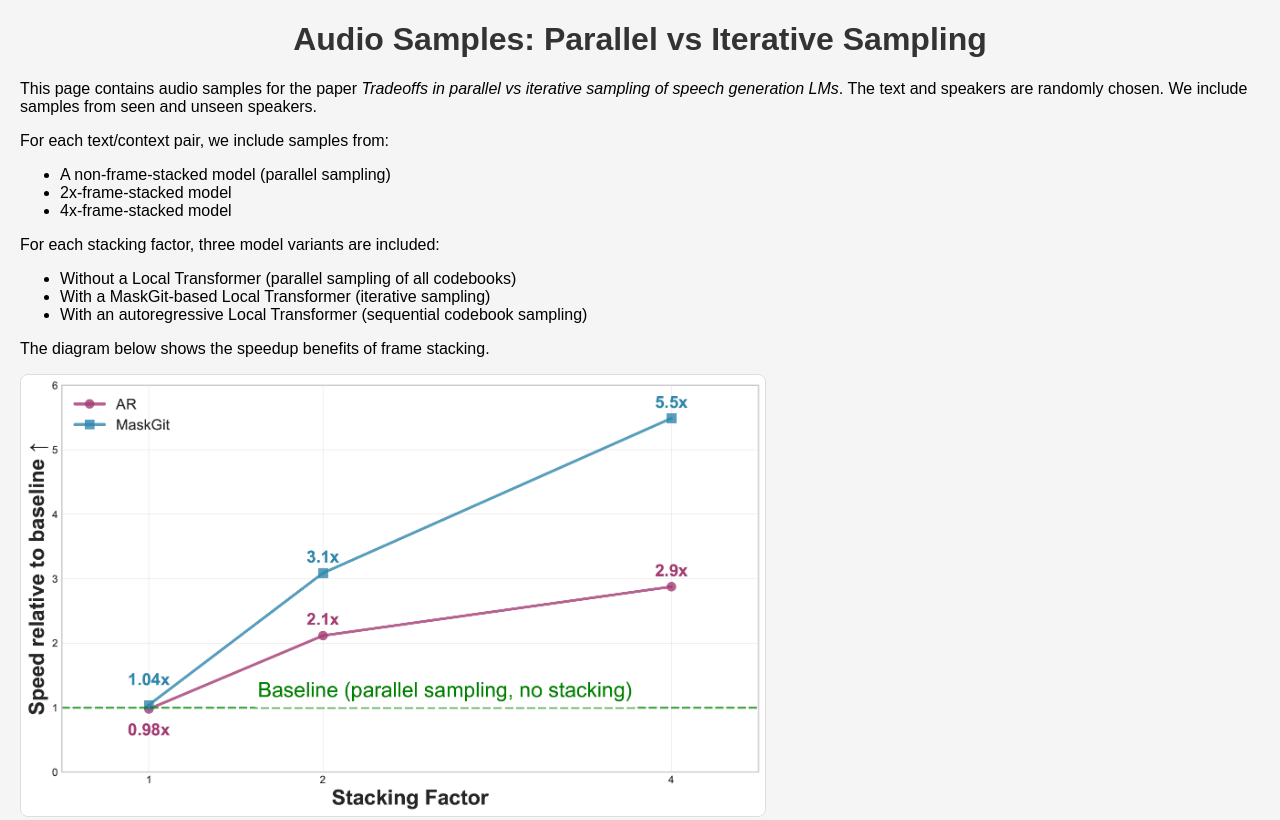
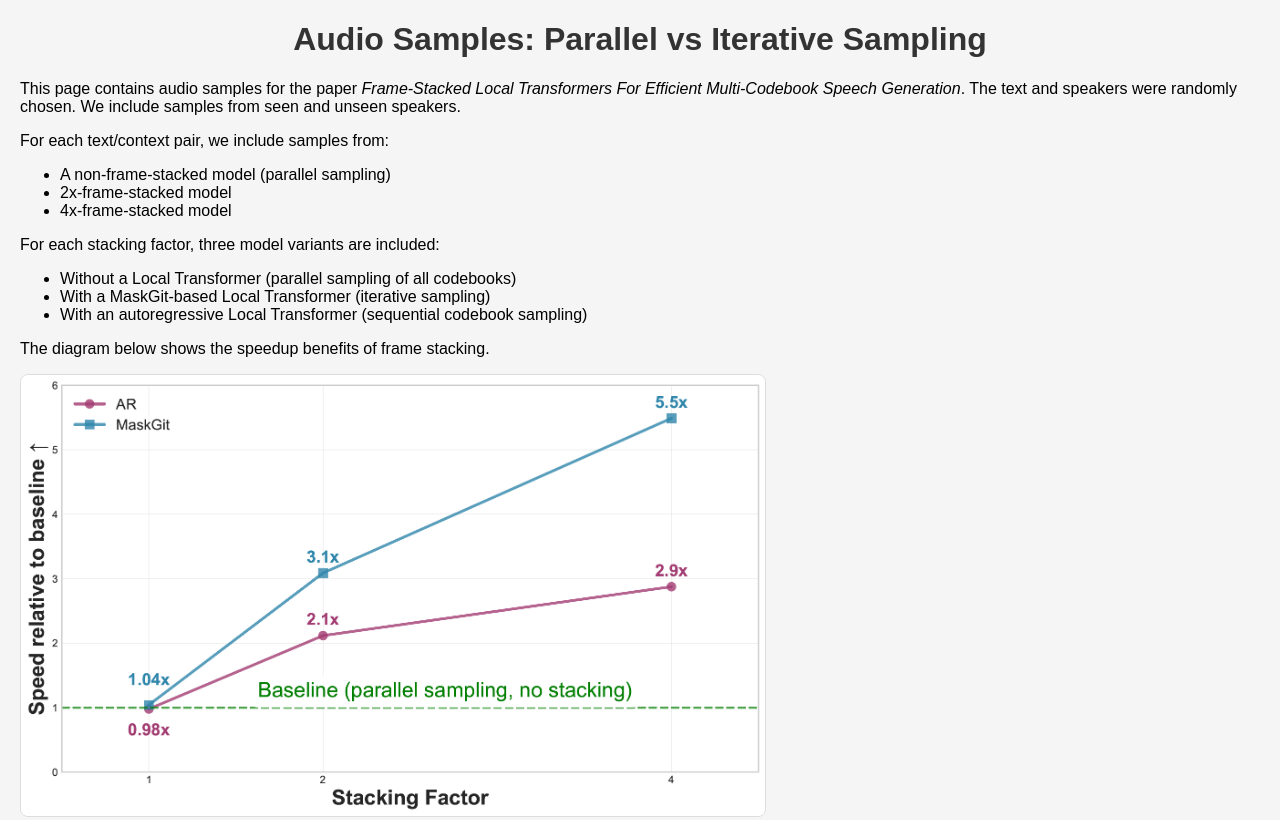
Before and after one commit to frame-stacking-lt/frame-stacking-lt.github.io, a plain HTML site: page index.html in a window 1280 px wide. Shown: the top 820 px of the page. Drawn offline with Linux system fonts and the light colour scheme.

Commit message:
Update index.html

```diff
--- a/index.html
+++ b/index.html
@@ -71,7 +71,7 @@
 </head>
 <body>
     <h1>Audio Samples: Parallel vs Iterative Sampling</h1>
-    <p>This page contains audio samples for the paper <i>Tradeoffs in parallel vs iterative sampling of speech generation LMs</i>. The text and speakers are randomly chosen. We include samples from seen and unseen speakers.</p>
+    <p>This page contains audio samples for the paper <i>Frame-Stacked Local Transformers For Efficient Multi-Codebook Speech Generation</i>. The text and speakers were randomly chosen. We include samples from seen and unseen speakers.</p>
 
     <p>For each text/context pair, we include samples from:</p>
     <ul>
```
